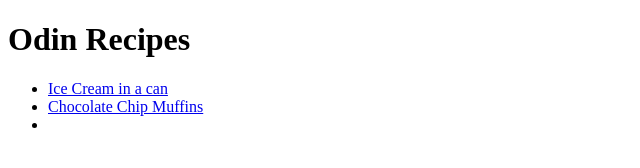
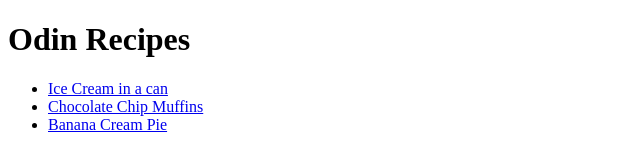
Before and after one commit to ntgrizzly/odin-recipes, a plain HTML site: page index.html in a window 1280 px wide. Shown: the whole page, without its empty margins (0-640 px from the left). Drawn offline with Linux system fonts and the light colour scheme.

Commit message:
Created banana pie recipe page and added aimage for it too

```diff
--- a/index.html
+++ b/index.html
@@ -10,7 +10,7 @@
         <ul>
             <li><a href="./recipes/ice-cream.html">Ice Cream in a can</a></li>
             <li><a href="./recipes/chocolate-chip-muffins.html">Chocolate Chip Muffins</a></li>
-            <li></li>
+            <li><a href="./recipes/banana-pie.html">Banana Cream Pie</a></li>
         </ul>
     </body>
 </html>
```
